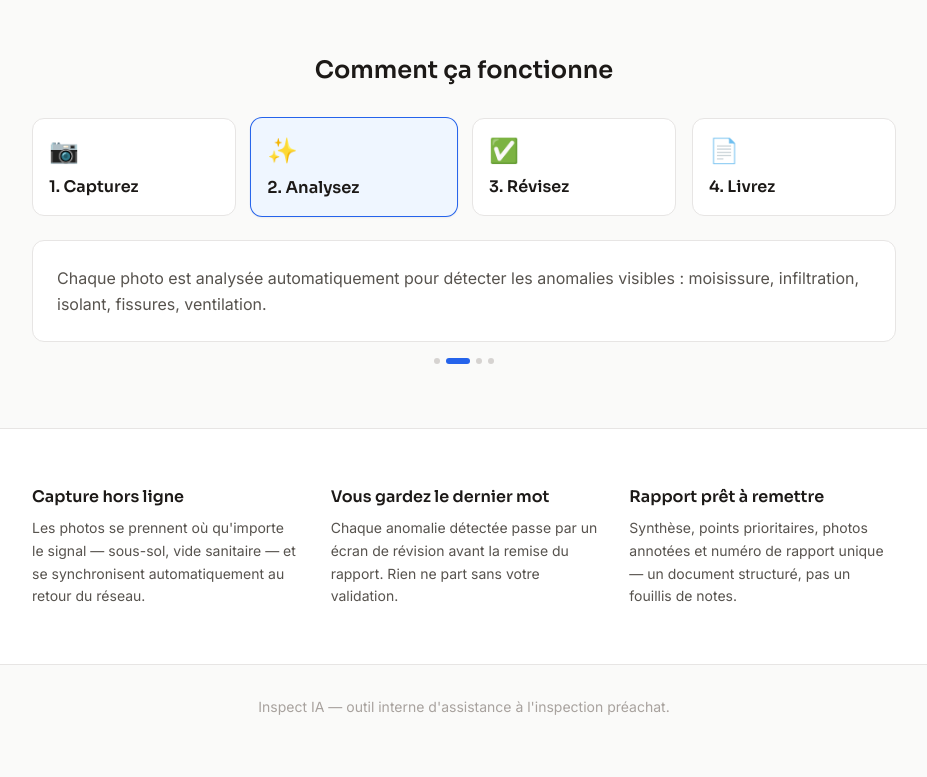
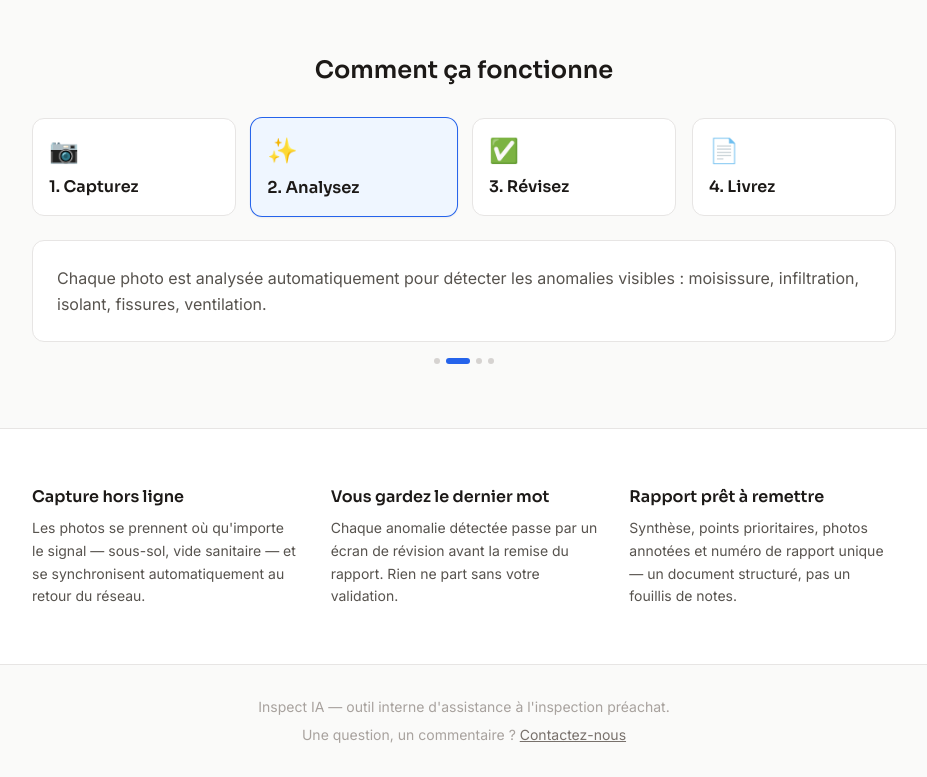
Before and after one commit to ronaldodia/ai-inspection-assistant, a Next.js app in the folder frontend/: page / in a window 1280 px wide. Shown: the part 407-1184 px from the top of the page, without its empty margins (176-1103 px from the left). Before the commit the page ends 1156 px from the top, so only its background shows below. Built offline with nearby package versions, Linux system fonts and the light colour scheme.

Commit message:
add contact email

```diff
--- a/frontend/app/login/page.tsx
+++ b/frontend/app/login/page.tsx
@@ -66,6 +66,17 @@ export default function LoginPage() {
           {loading ? 'Connexion...' : 'Se connecter'}
         </button>
       </form>
+      <p className="mt-4 text-sm text-stone-400">
+        Besoin d&apos;aide ?{' '}
+        <a
+          href="https://evoluops.com/contact/"
+          target="_blank"
+          rel="noopener noreferrer"
+          className="text-stone-500 hover:text-stone-700 underline"
+        >
+          Contactez-nous
+        </a>
+      </p>
     </div>
   )
 }
--- a/frontend/components/LandingPage.tsx
+++ b/frontend/components/LandingPage.tsx
@@ -82,7 +82,18 @@ export function LandingPage() {
       </main>
 
       <footer className="max-w-5xl mx-auto px-4 py-8 text-center text-sm text-stone-400">
-        Inspect IA — outil interne d&apos;assistance à l&apos;inspection préachat.
+        <p>Inspect IA — outil interne d&apos;assistance à l&apos;inspection préachat.</p>
+        <p className="mt-2">
+          Une question, un commentaire ?{' '}
+          <a
+            href="https://evoluops.com/contact/"
+            target="_blank"
+            rel="noopener noreferrer"
+            className="text-stone-500 hover:text-stone-700 underline"
+          >
+            Contactez-nous
+          </a>
+        </p>
       </footer>
     </div>
   )
```
